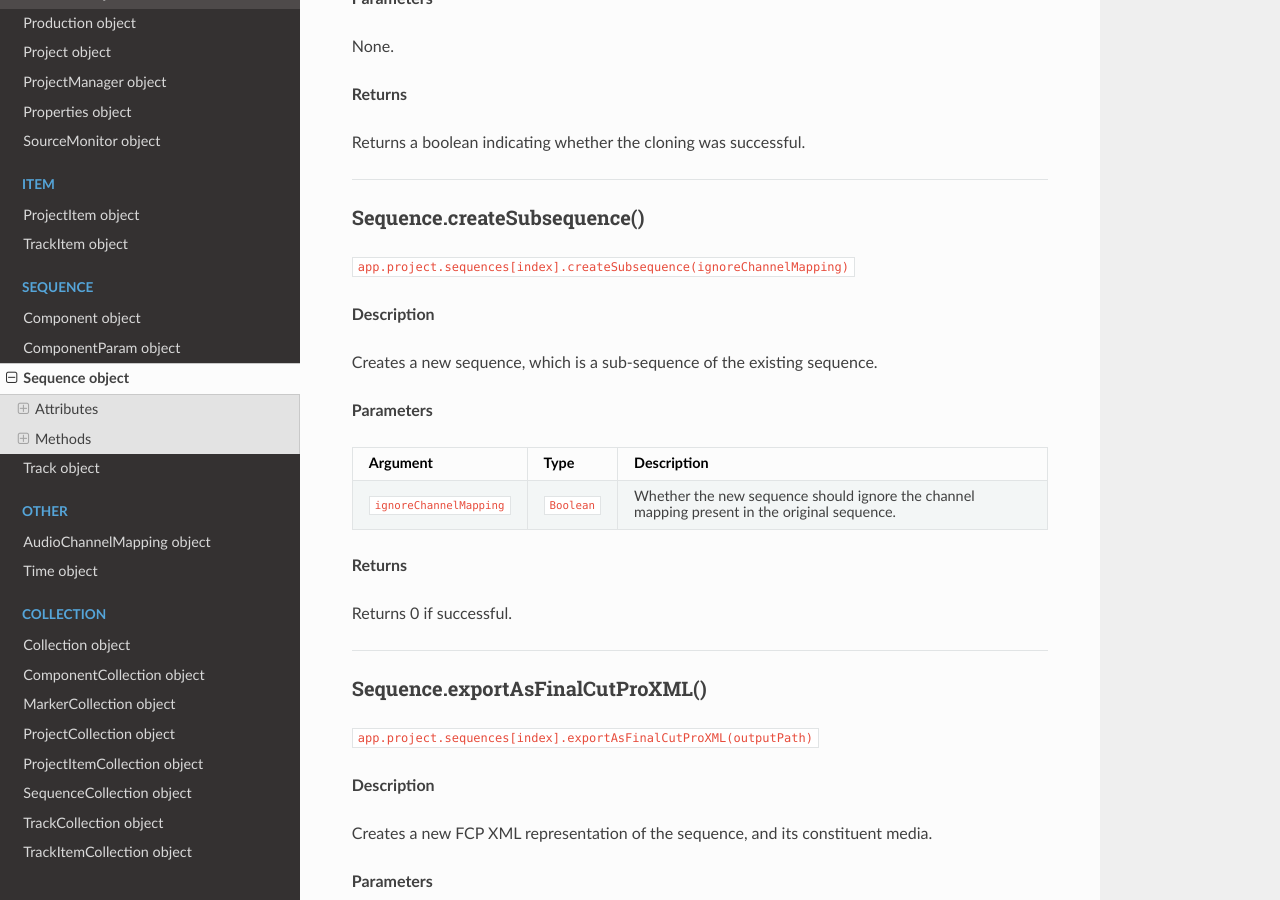
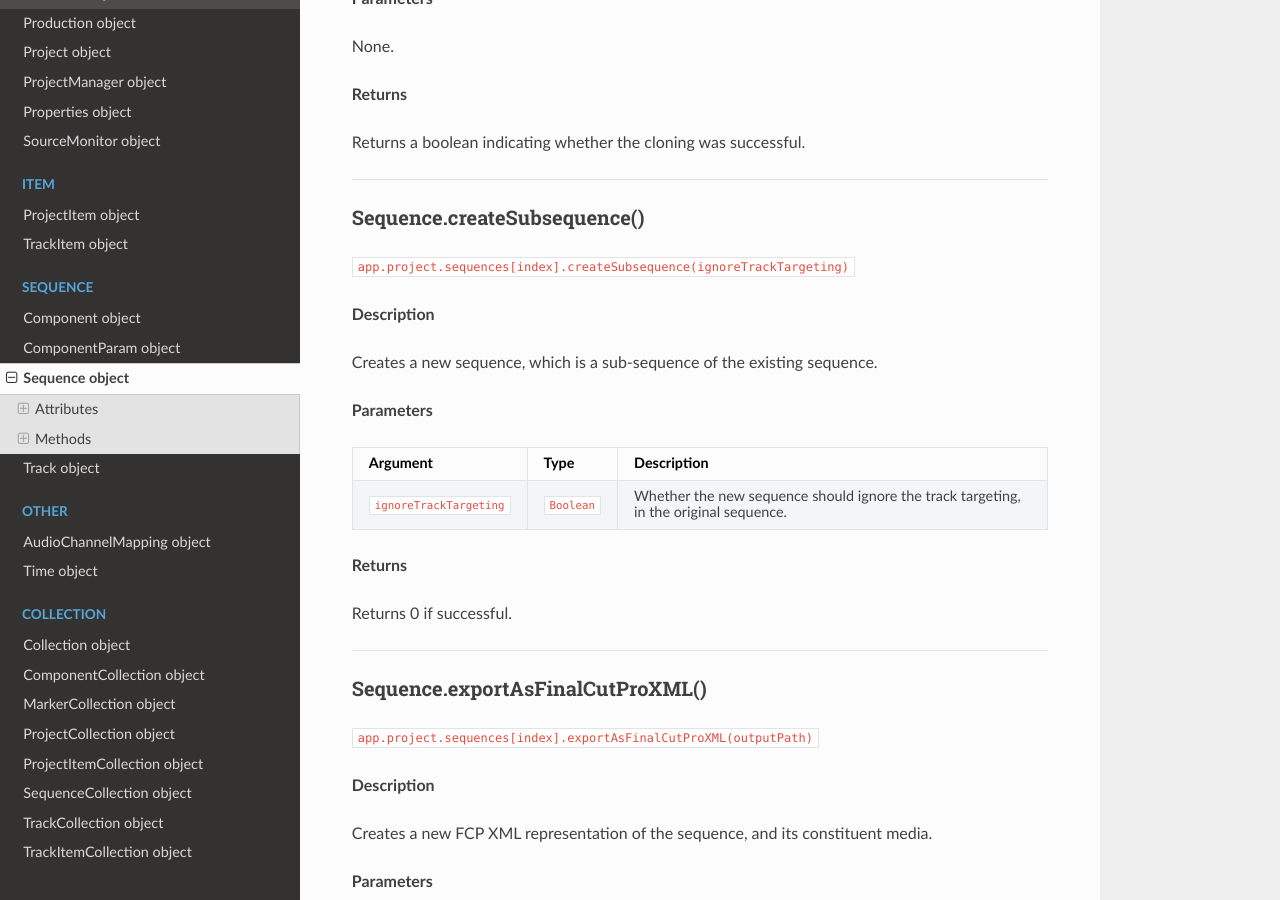
Before and after one commit to docsforadobe/premiere-scripting-guide, a Sphinx documentation site: the page built from docs/sequence/sequence.rst, in a window 1280 px wide and 900 px high, scrolled down 6227 px. Built offline with Sphinx 7.4.7 and the Read the Docs theme 2.0.0, drawn with Linux system fonts in a browser that asks for light colours.

Commit message:
Fix doc error
"ChannelMapping" should have been "TrackTargeting"

```diff
--- a/docs/sequence/sequence.rst
+++ b/docs/sequence/sequence.rst
@@ -342,7 +342,7 @@
 Sequence.createSubsequence()
 ***********************************************
 
-``app.project.sequences[index].createSubsequence(ignoreChannelMapping)``
+``app.project.sequences[index].createSubsequence(ignoreTrackTargeting)``
 
 **Description**
 
@@ -353,7 +353,7 @@
 =========================  ===========  =======================
 Argument                   Type         Description
 =========================  ===========  =======================
-``ignoreChannelMapping``   ``Boolean``  Whether the new sequence should ignore the channel mapping present in the original sequence.
+``ignoreTrackTargeting``   ``Boolean``  Whether the new sequence should ignore the track targeting, in the original sequence.
 =========================  ===========  =======================
 
 **Returns**
```
